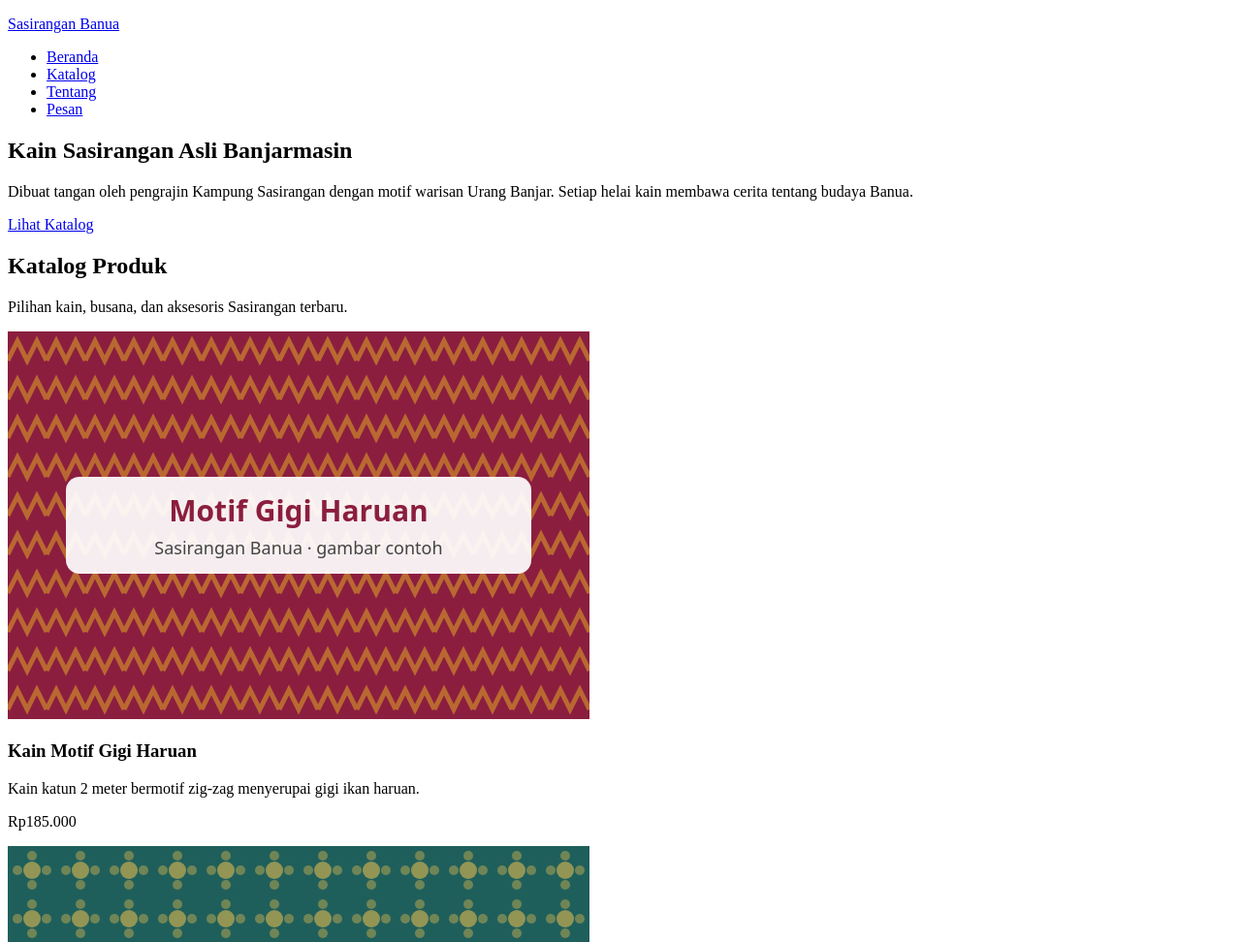
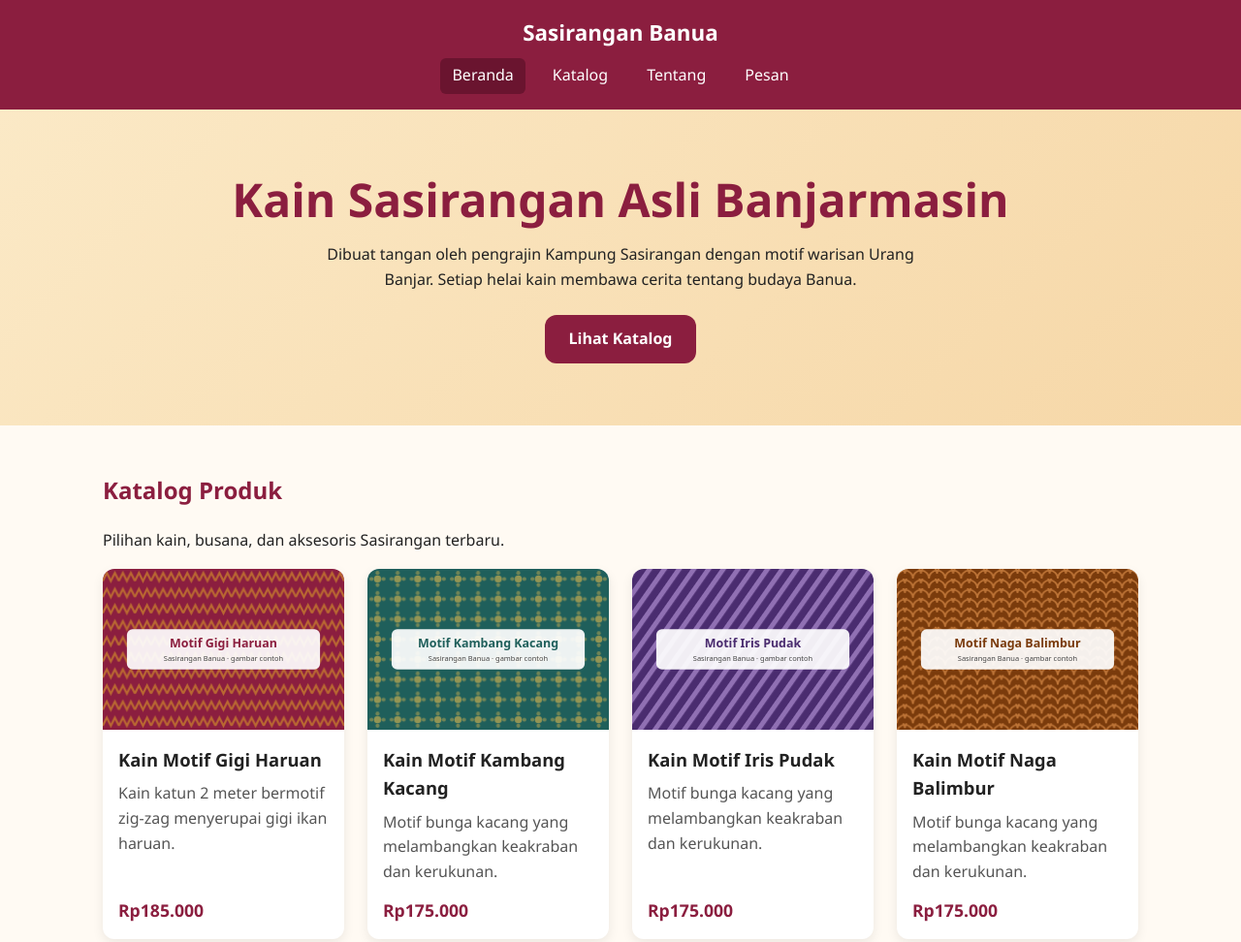
Before and after one commit to XXCUNG/WEB1-2510010307, a plain HTML site: page index.html in a window 1280 px wide. Shown: the top 972 px of the page at 97% size. Drawn offline with Linux system fonts and the light colour scheme.

Commit message:
Tambah gaya dasar, header, hero, dan katalog grid.

```diff
--- /dev/null
+++ b/css/style.css
@@ -0,0 +1,209 @@
+/* ---------- 1. Variabel warna & ukuran ---------- */
+:root {
+  --warna-utama: #8b1e3f;       /* merah marun sasirangan */
+  --warna-utama-gelap: #6a142f;
+  --warna-aksen: #e0a526;       /* kuning kunyit */
+  --warna-krem: #fbe9c6;
+  --warna-teks: #222222;
+  --warna-teks-lembut: #555555;
+  --warna-latar: #fffaf3;
+  --warna-kartu: #ffffff;
+  --radius: 12px;
+  --bayangan: 0 4px 12px rgba(0, 0, 0, 0.08);
+  --lebar-maks: 1100px;
+}
+
+/* ---------- 2. Reset ringan & dasar ---------- */
+*,
+*::before,
+*::after {
+  box-sizing: border-box;
+}
+
+html {
+  scroll-behavior: smooth;
+  scroll-padding-top: 7rem; /* agar judul tidak tertutup header sticky */
+}
+
+body {
+  margin: 0;
+  font-family: "Segoe UI", system-ui, -apple-system, Roboto, Arial, sans-serif;
+  font-size: 1rem;
+  line-height: 1.6;
+  color: var(--warna-teks);
+  background-color: var(--warna-latar);
+}
+
+img {
+  display: block;
+  max-width: 100%;
+  height: auto;
+}
+
+a {
+  color: var(--warna-utama);
+}
+
+/* Penanda fokus untuk pengguna keyboard — JANGAN dihapus */
+a:focus-visible,
+button:focus-visible,
+input:focus-visible,
+select:focus-visible,
+textarea:focus-visible {
+  outline: 3px solid var(--warna-utama-gelap);
+  outline-offset: 2px;
+}
+
+.header-situs {
+  position: sticky;
+  top: 0;
+  z-index: 10;
+  display: flex;
+  flex-direction: column; /* HP: logo di atas menu */
+  align-items: center;
+  gap: 0.5rem;
+  padding: 1rem;
+  background-color: var(--warna-utama);
+  color: #ffffff;
+}
+
+.logo {
+  margin: 0;
+  font-size: 1.4rem;
+  font-weight: 700;
+}
+
+.logo a {
+  color: inherit;
+  text-decoration: none;
+}
+
+.menu {
+  display: flex;
+  flex-wrap: wrap;
+  justify-content: center;
+  gap: 0.25rem 1rem;
+  margin: 0;
+  padding: 0;
+  list-style: none;
+}
+
+.menu a {
+  display: block;
+  padding: 0.35rem 0.75rem;
+  border-radius: 6px;
+  color: #ffffff;
+  text-decoration: none;
+}
+
+.menu a:hover,
+.menu a[aria-current="page"] {
+  background-color: var(--warna-utama-gelap);
+}
+
+.header-situs a:focus-visible {
+  outline-color: #ffffff; /* fokus putih agar terlihat di latar header yang gelap */
+}
+
+/* ---------- 4. Hero ---------- */
+.hero {
+  padding: 4rem 1rem;
+  text-align: center;
+  background: linear-gradient(135deg, var(--warna-krem), #f6d7a7);
+}
+
+.hero h1 {
+  margin: 0 0 1rem;
+  font-size: clamp(1.8rem, 5vw, 3rem);
+  line-height: 1.2;
+  color: var(--warna-utama);
+}
+
+.hero p {
+  max-width: 40rem;
+  margin: 0 auto 1.5rem;
+}
+
+/* ---------- 5. Tombol ---------- */
+.tombol {
+  display: inline-block;
+  padding: 0.75rem 1.5rem;
+  border: none;
+  border-radius: var(--radius);
+  background-color: var(--warna-utama);
+  color: #ffffff;
+  font: inherit;
+  font-weight: 600;
+  text-decoration: none;
+  cursor: pointer;
+  transition: background-color 0.2s ease, transform 0.2s ease;
+}
+
+.tombol:hover {
+  background-color: var(--warna-utama-gelap);
+  transform: translateY(-2px);
+}
+
+.bagian {
+  max-width: var(--lebar-maks);
+  margin-inline: auto;
+  padding: 3rem 1rem;
+}
+
+.bagian h1,
+.bagian h2 {
+  margin-top: 0;
+  color: var(--warna-utama);
+}
+
+/* ---------- 7. Katalog (CSS Grid) ---------- */
+.katalog-grid {
+  display: grid;
+  grid-template-columns: repeat(auto-fill, minmax(240px, 1fr));
+  gap: 1.5rem;
+}
+
+.kartu {
+  display: flex;
+  flex-direction: column;
+  overflow: hidden;
+  border-radius: var(--radius);
+  background-color: var(--warna-kartu);
+  box-shadow: var(--bayangan);
+  transition: transform 0.2s ease;
+}
+
+.kartu:hover {
+  transform: translateY(-4px);
+}
+
+.kartu img {
+  width: 100%;
+  aspect-ratio: 3 / 2;
+  object-fit: cover;
+}
+
+.kartu-isi {
+  display: flex;
+  flex-direction: column;
+  flex-grow: 1; /* isi kartu mengisi sisa tinggi */
+  padding: 1rem;
+}
+
+.kartu h3 {
+  margin: 0 0 0.5rem;
+  font-size: 1.15rem;
+}
+
+.kartu p {
+  margin: 0 0 0.75rem;
+  color: var(--warna-teks-lembut);
+}
+
+.kartu .harga {
+  margin-top: auto; /* harga selalu di bagian bawah kartu */
+  margin-bottom: 0;
+  font-size: 1.1rem;
+  font-weight: 700;
+  color: var(--warna-utama);
+}
--- a/index.html
+++ b/index.html
@@ -1,6 +1,7 @@
 <!DOCTYPE html>
 <html lang="id">
 <head>
+  <link rel="stylesheet" href="css/style.css">
   <meta charset="UTF-8">
   <meta name="viewport" content="width=device-width, initial-scale=1.0">
   <meta name="description" content="Katalog kain dan busana Sasirangan khas Banjarmasin karya pengrajin lokal.">
@@ -57,7 +58,7 @@ tosca"
       <img src="img/iris-pudak.svg" alt="Kain sasirangan motif iris pudak warna biru"
         width="600" height="400">
       <div class="kartu-isi">
-        <h3>Kain Motif Kambang Kacang</h3>
+        <h3>Kain Motif Iris Pudak</h3>
         <p>Motif bunga kacang yang melambangkan keakraban dan kerukunan.</p>
         <p class="harga">Rp175.000</p>
       </div>
@@ -67,7 +68,7 @@ tosca"
       <img src="img/naga-balimbur.svg" alt="Kain sasirangan motif naga balimbur warna merah"
         width="600" height="400">
       <div class="kartu-isi">
-        <h3>Kain Motif Kambang Kacang</h3>
+        <h3>Kain Motif Naga Balimbur</h3>
         <p>Motif bunga kacang yang melambangkan keakraban dan kerukunan.</p>
         <p class="harga">Rp175.000</p>
       </div>
@@ -78,7 +79,7 @@ tosca"
 tosca"
         width="600" height="400">
       <div class="kartu-isi">
-        <h3>Kain Motif Kambang Kacang</h3>
+        <h3>Kain Motif Ombak Sinapur Karang</h3>
         <p>Motif bunga kacang yang melambangkan keakraban dan kerukunan.</p>
         <p class="harga">Rp175.000</p>
       </div>
@@ -89,7 +90,7 @@ tosca"
 tosca"
         width="600" height="400">
       <div class="kartu-isi">
-        <h3>Kain Motif Kambang Kacang</h3>
+        <h3>Kain Motif Bayam Raja</h3>
         <p>Motif bunga kacang yang melambangkan keakraban dan kerukunan.</p>
         <p class="harga">Rp175.000</p>
       </div>
```
Also changed, not shown: kontak.html (+1 -0 lines).
